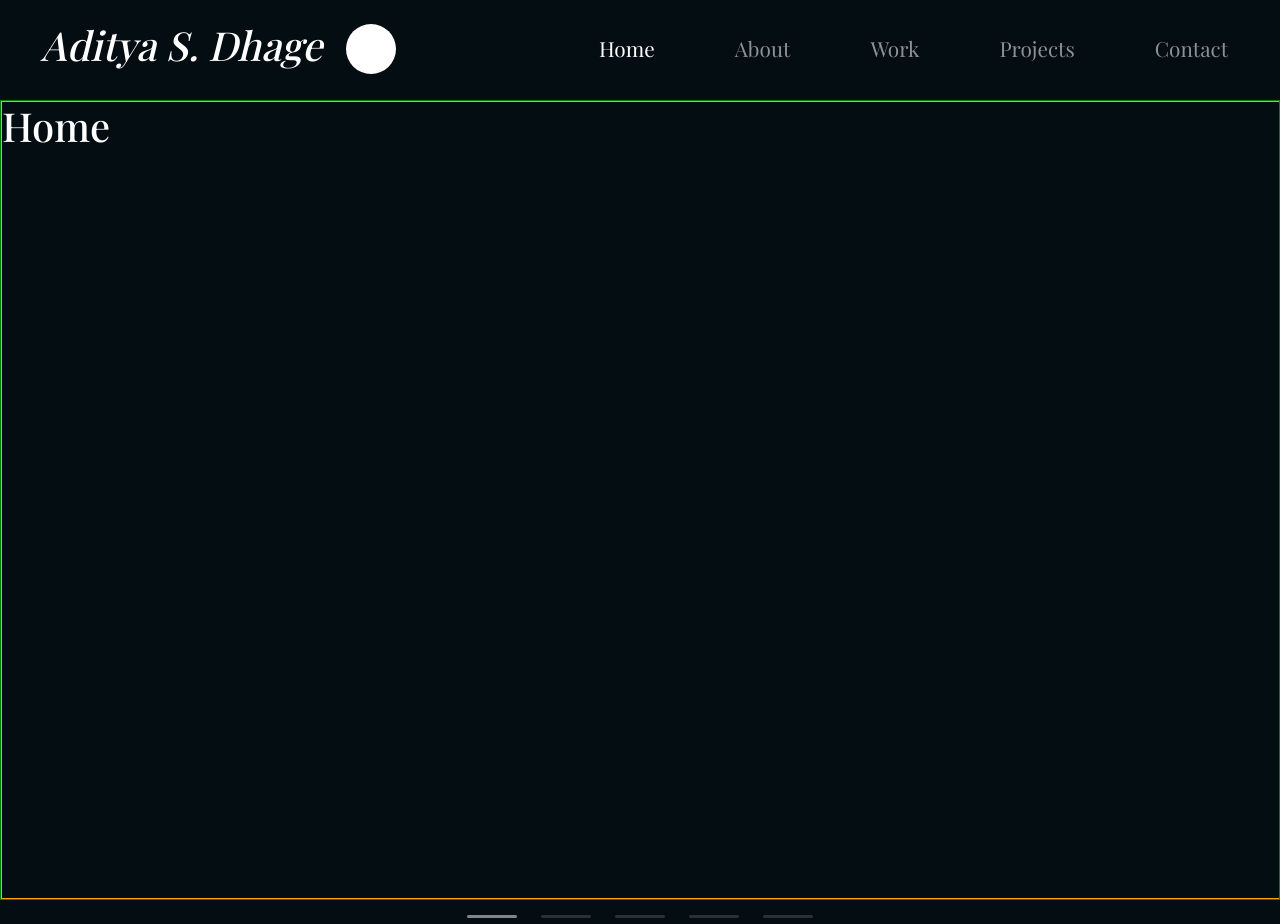
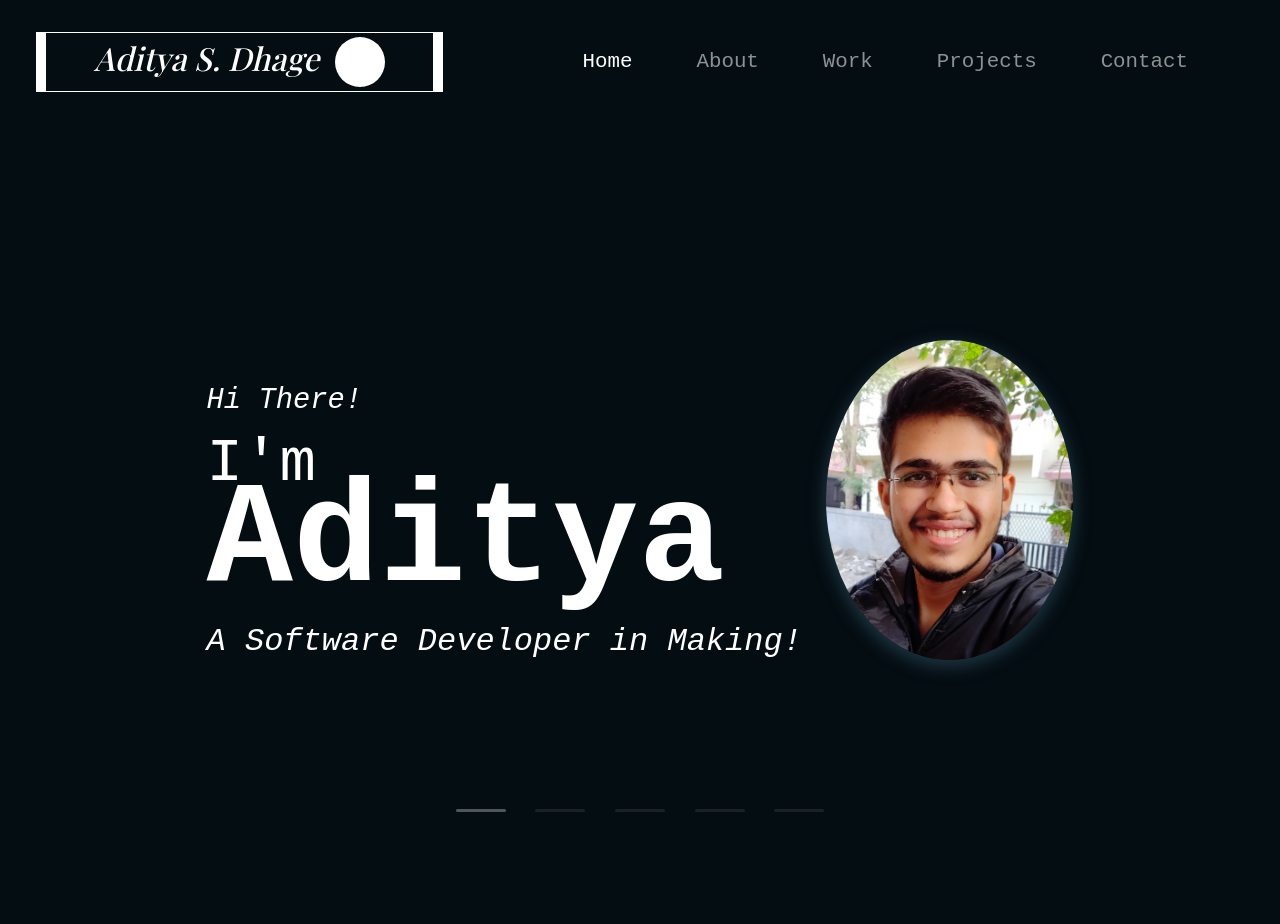
Before and after one commit to adi-sd/portfolio-site, a plain HTML site: page index.html in a window 1280 px wide. After the commit the page ends 900 px from the top, so only its background shows below. Drawn offline with nearby package versions, Linux system fonts and the light colour scheme; a web font is replaced by a local one.

Commit message:
Finished Home Page

```diff
--- a/css/styles.css
+++ b/css/styles.css
@@ -2,7 +2,8 @@
 
 body {
     background-color: #040d12;
-    font-family: "Playfair Display", serif;
+    /* font-family: "Playfair Display", serif; */
+    font-family: "Courier New", Courier, monospace;
     color: white;
     height: 100%;
     overflow-y: hidden;
@@ -24,41 +25,40 @@ body {
 }
 
 #content-frame {
-    border: 1px green solid;
+    /* border: 1px green solid; */
     height: 800px;
     overflow: hidden;
     /* position: relative; */
 }
 
 #content-frame section {
-    border: 1px orange solid;
+    /* border: 1px orange solid; */
     width: 100vw;
     height: 100%;
     transition: right 0.5s;
 }
 
-.frame.indicator-frame {
-    /* border: 1px blue solid; */
-    height: 20px;
-}
-
 .frame.footer-frame {
-    height: calc(100vh - 100px - 800px - 20px);
+    height: calc(100vh - 100px - 800px);
 }
 
 /* Navbar */
 
-.navbar-brand {
-    margin-left: 1.8rem;
-    margin-right: 0;
+.navbar-logo {
+    border-top: solid 1px #ffffff;
+    border-bottom: solid 1px #ffffff;
+    border-left: solid 10px #ffffff;
+    border-right: solid 10px #ffffff;
+    height: 60px;
 }
 
 .brand-text {
-    font-size: 2.5rem;
+    font-size: 2rem;
+    font-family: "Playfair Display", serif;
 }
 
 .nav-item {
-    margin: 0 2rem;
+    margin: 0 3rem 0 0;
     font-size: 1.3rem;
 }
 
@@ -72,33 +72,47 @@ body {
 
 /* Navbar Brand Icon */
 
-.svg-icon-container {
-    position: relative;
-    width: 50px;
-    height: 50px;
-    display: inline-block;
-    overflow: hidden;
-    cursor: pointer;
-}
-
-.svg-icon-container:hover .circle-fill::before {
-    content: "";
-    position: absolute;
-    bottom: -100%;
-    left: 0;
-    width: 100%;
-    height: 100%;
-    background: linear-gradient(to bottom, transparent, #1b262c, #0f4c75, #3282b8, #bbe1fa, white);
-    animation: slideColor 0.5s forwards;
-}
-
-@keyframes slideColor {
-    to {
-        bottom: 0;
+@keyframes colorLoop {
+    0% {
+        fill: #bbe1fa;
+    }
+    10% {
+        fill: #3282b8;
+    }
+    20% {
+        fill: #0f4c75;
+    }
+    30% {
+        fill: #1b313d;
+    }
+    40% {
+        fill: #141f25;
+    }
+    60% {
+        fill: #141f25;
+    }
+    70% {
+        fill: #1b313d;
+    }
+    80% {
+        fill: #3282b8;
+    }
+    90% {
+        fill: #bbe1fa;
+    }
+    100% {
+        fill: #ffffff;
     }
 }
 
-/* Additional styles for the SVG to support the hover effect */
+.navbar-logo:hover .svg-icon circle {
+    animation: colorLoop 2s infinite linear;
+}
+
+.svg-icon-container .svg-icon circle {
+    transition: fill 0.5s;
+}
+
 .svg-icon-container svg {
     position: relative;
     z-index: 100;
@@ -107,36 +121,64 @@ body {
 /* Home */
 
 .home-container {
-    display: flex;
+    height: 100%;
 }
 
 .home-text-container {
-    display: flex;
-    flex-direction: column;
-    justify-content: center;
-    margin-right: 3rem;
-    height: 42vh;
+    position: relative;
+    /* font-family: 'Courier New', Courier, monospace; */
+}
+
+.home-home-image-container {
+    display: inline-block;
+    overflow: hidden;
+    position: relative;
 }
 
 .home-image {
-    width: vh;
-    height: 42vh;
+    display: block;
+    height: 40vh;
+    width: 100%;
+    border-radius: 50%;
+    transition: transform 0.3s ease;
+    box-shadow: 0 5px 15px 3px #1b313d;
+}
+
+.home-image-container:hover .home-image {
+    transform: scale(1.2);
 }
 
 .home-text-1 {
     font-size: 1.8rem;
+    margin-top: 20px;
+    margin-bottom: -35px;
+    margin-left: 0;
+    margin-right: 0;
 }
 
 .home-text-2 {
     font-size: 3.8rem;
+    margin-top: 20px;
+    margin-bottom: -55px;
+    margin-left: 0;
+    margin-right: 0;
 }
 
 .home-text-3 {
-    font-size: 8.5rem;
+    font-size: 9rem;
+    margin-top: 10px;
+    margin-bottom: -55px;
+    margin-left: 0px;
+    margin-right: 0;
+    font-weight: bolder;
 }
 
 .home-text-4 {
     font-size: 2rem;
+    margin-top: 20px;
+    margin-bottom: -30px;
+    margin-left: 0;
+    margin-right: 0;
 }
 
 /* footer */
@@ -153,24 +195,37 @@ nav.indicators {
 
 nav.indicators ul {
     padding: 0;
+    list-style: none; /* Removes default list styling */
 }
 
 nav.indicators ul li {
     display: inline-block;
     width: 50px;
-    height: 3px;
-    border-radius: 4px;
+    height: 10px;
     margin: 0 10px;
-    background-color: rgba(255, 255, 255, 0.5);
     cursor: pointer;
+    padding: 5px 0;
+    position: relative;
     opacity: 0.3;
     transition: opacity 0.5s ease;
 }
 
-.transition li:hover {
-    opacity: 1; /* Fully visible state */
+nav.indicators ul li span {
+    position: absolute;
+    top: 3px;
+    left: 0;
+    right: 0;
+    width: 50px;
+    height: 3px;
+    background-color: rgba(255, 255, 255, 0.3);
+    border-radius: 4px;
+    transition: background-color 0.5s ease;
 }
 
-nav.indicators > ul > .selected {
-    opacity: 1;
+.transition li:hover span {
+    background-color: rgba(255, 255, 255, 1);
 }
+
+nav.indicators > ul > .selected span {
+    background-color: rgba(255, 255, 255, 1);
+}
--- a/index.html
+++ b/index.html
@@ -33,11 +33,12 @@
         <div class="frame nav-frame">
             <section id="navbar">
                 <nav class="navbar navbar-expand-md navbar-dark fixed-top">
-                    <div class="container-fluid container-fluid d-flex align-items-center mt-2">
-                        <a class="navbar-brand d-flex align-items-center" href="#home">
+                    <div class="container-fluid container-fluid d-flex align-items-center m-4">
+                        <div class="navbar-logo d-flex align-items-center justify-content-center">
+                            <a class="navbar-brand ms-5" href="#home">
                                 <h2 class="brand-text"><i>Aditya S. Dhage</i></h2>
                             </a>
-                        <div class="svg-icon-container mx-4">
+                            <div class="svg-icon-container me-5">
                                 <svg
                                     class="svg-icon"
                                     width="50"
@@ -47,6 +48,7 @@
                                 >
                                     <circle cx="25" cy="25" r="25" fill="white" />
                                 </svg>
+                            </div>
                         </div>
                         <button
                             class="navbar-toggler"
@@ -77,31 +79,29 @@
             <!-- Home Section -->
 
             <section id="home">
-                <div class="home"><h1>Home</h1></div>
-                <!-- <div class="home">
-                    <div class="home-container d-flex flex-column align-items-center">
-                        <div class="row">
-                            <div class="home-text-container col-5">
-                                <div class="home-inner-text-container">
+                <!-- <div class="home"><h1>Home</h1></div> -->
+                <div class="home-container d-flex flex-column align-items-center justify-content-center">
+                    <div class="d-inline-flex align-items-center justify-content-center">
+                        <div class="home-text-container my-4 ms-4">
+                            <div class="home-inner-text-container d-flex flex-column align-content-center">
                                 <h6 class="home-text-1"><i>Hi There!</i></h6>
                                 <br />
                                 <h1 class="home-text-2">I'm</h1>
-                                    <h1 class="home-text-3">Aditya</h1>
+                                <h1 class="home-text-3 justify-content-center">Aditya</h1>
                                 <br />
                                 <p class="home-text-4"><i>A Software Developer in Making!</i></p>
                             </div>
                         </div>
-                            <div class="home-image-contianer col5">
+                        <div class="home-image-container my-4 mx-4 fading-border">
                             <img
                                 src="./images/AdityaDhage.jpg"
-                                    class="home-image d-inline"
+                                class="home-image"
                                 alt="Aditya Dhage Profile Picture"
                                 loading="lazy"
                             />
                         </div>
                     </div>
                 </div>
-                </div> -->
             </section>
 
             <!-- About Section -->
@@ -126,23 +126,18 @@
         </div>
 
         <!-- Footer Section -->
-        <div class="frame footer-frame">
+        <div class="frame footer-frame fixed-bottom">
             <section id="footer">
                 <!--Page Indicator Component-->
-                <div class="frame indicator-frame">
                 <nav class="indicators">
-                        <ul id="indicator" class="transitionk">
-                            <li data-selection="#home" class="selected"></li>
-                            <li data-selection="#about"></li>
-                            <li data-selection="#work"></li>
-                            <li data-selection="#projects"></li>
-                            <li data-selection="#contact"></li>
+                    <ul id="indicator" class="transition">
+                        <li data-selection="#home" class="selected"><span class="indicator-shape"></span></li>
+                        <li data-selection="#about"><span class="indicator-shape"></span></li>
+                        <li data-selection="#work"><span class="indicator-shape"></span></li>
+                        <li data-selection="#projects"><span class="indicator-shape"></span></li>
+                        <li data-selection="#contact"><span class="indicator-shape"></span></li>
                     </ul>
                 </nav>
-                </div>
-                <div class="footer fixed-bottom">
-                    <footer class="footer-main"></footer>
-                </div>
             </section>
         </div>
         <!-- Bootstrap 5 JavaScript -->
```
Lines whose indentation alone changed are shown as unchanged.
